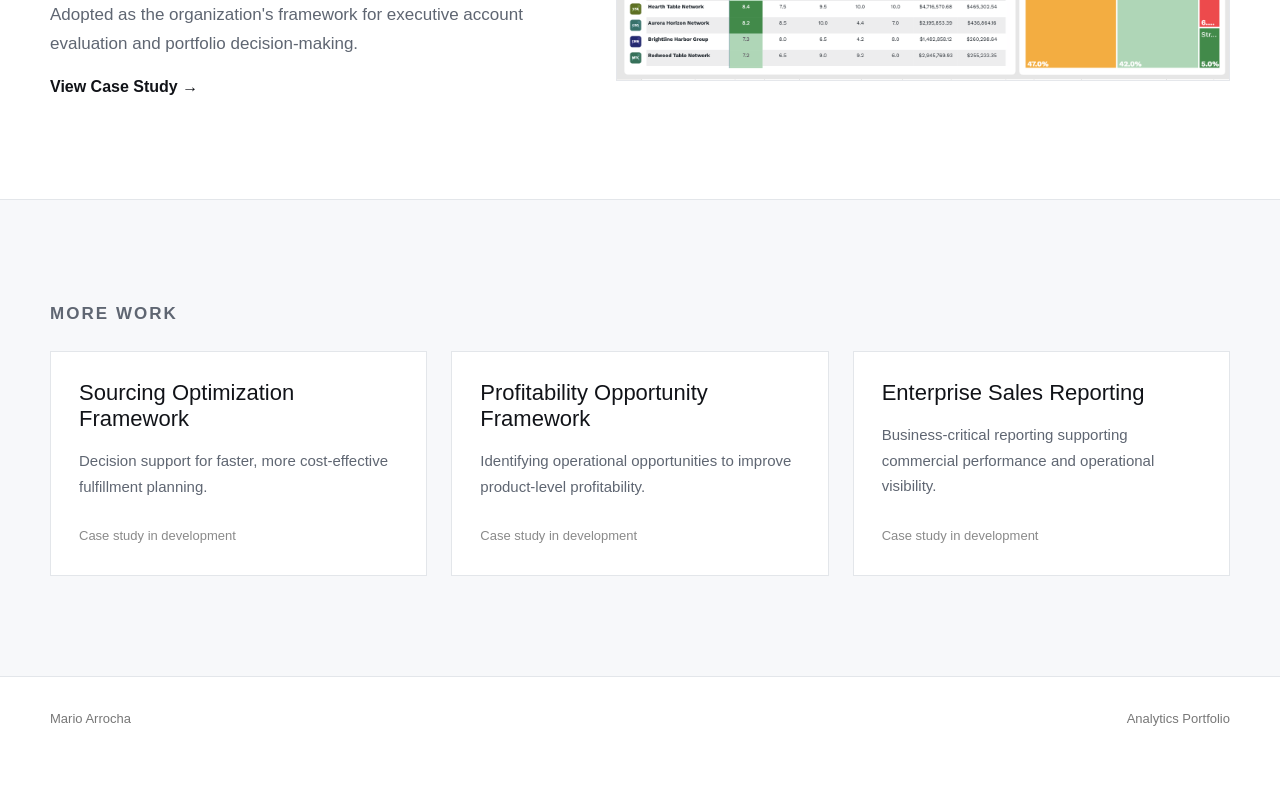
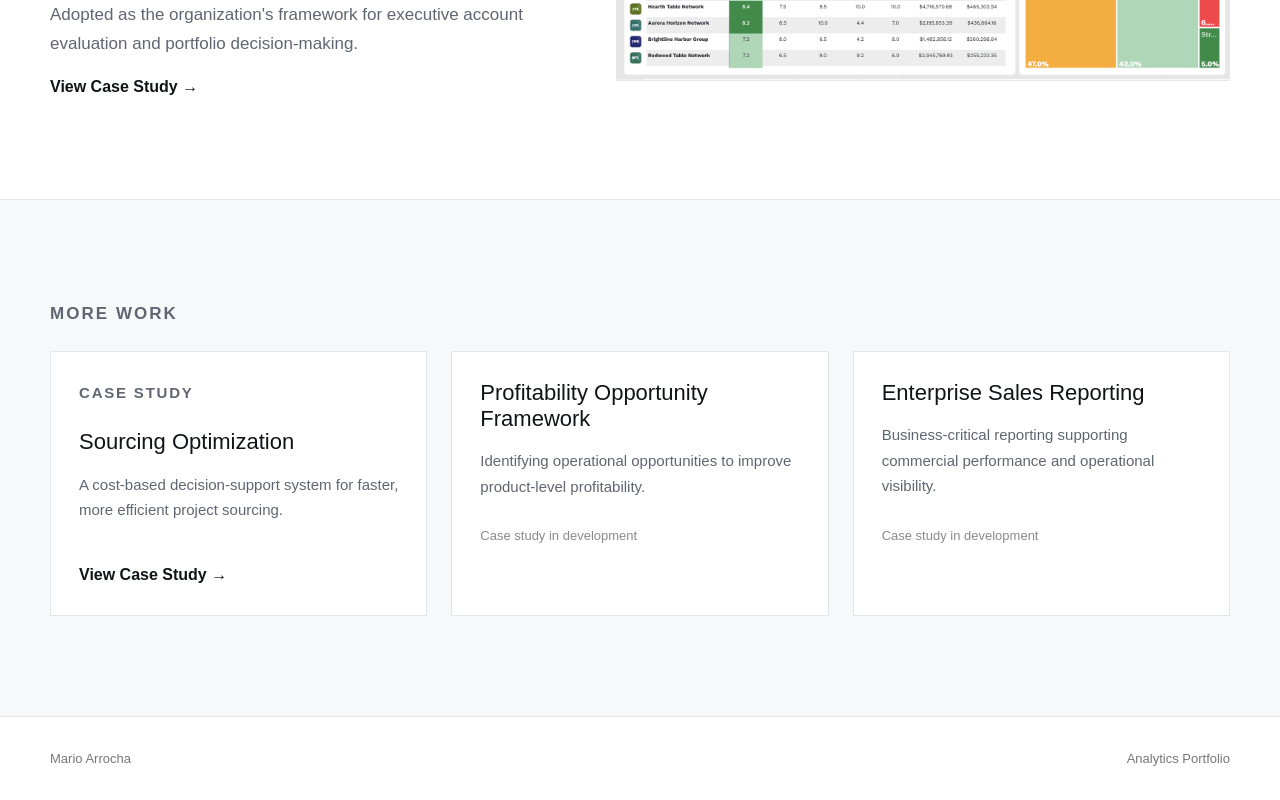
Before and after one commit to marioarrocha/analytics-portfolio, a Next.js app: page /work in a window 1280 px wide. Shown: the part 946-1746 px from the top of the page. Before the commit the page ends 1707 px from the top, so only its background shows below. Built offline with nearby package versions, Linux system fonts and the light colour scheme.

Commit message:
Update work page for sourcing optimization

```diff
--- a/app/work/page.tsx
+++ b/app/work/page.tsx
@@ -78,13 +78,19 @@ export default function WorkPage() {
 
           <div className="coming-soon-grid">
             <div className="coming-soon-card">
-              <h3>Sourcing Optimization Framework</h3>
-              <p>
-                Decision support for faster, more cost-effective fulfillment
-                planning.
-              </p>
-              <span>Case study in development</span>
-            </div>
+  <p className="section-label">Case Study</p>
+
+  <h3>Sourcing Optimization</h3>
+
+  <p>
+    A cost-based decision-support system for faster, more efficient project
+    sourcing.
+  </p>
+
+  <a href="/work/sourcing-optimization" className="text-link">
+    View Case Study →
+  </a>
+</div>
 
             <div className="coming-soon-card">
               <h3>Profitability Opportunity Framework</h3>
```
